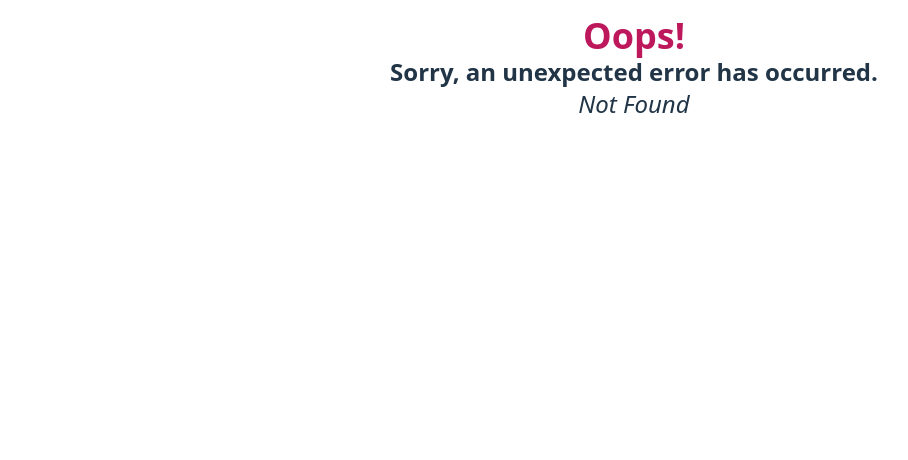
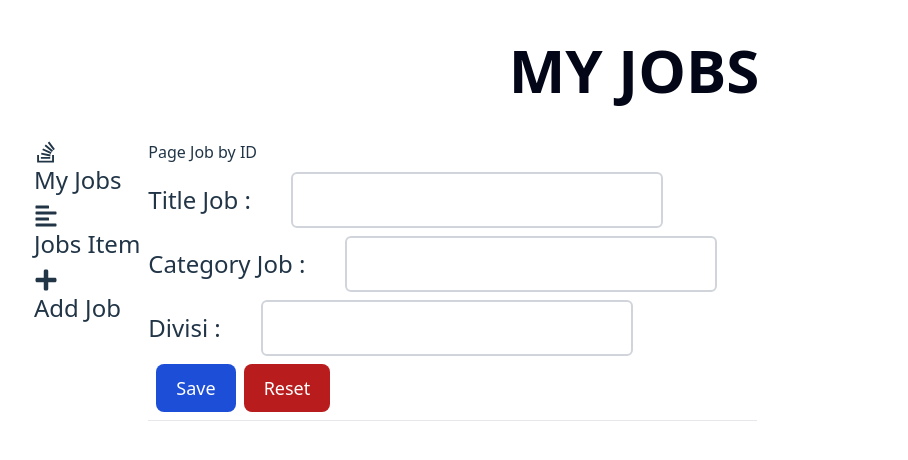
Before and after one commit to sidiqcahyono83/jobs, a React (Vite) app: page /addjobs in a window 1280 px wide. Before the commit this address had no page. Shown: the top 460 px of the page, without its empty margins (6-914 px from the left). Built offline with nearby package versions, Linux system fonts and the light colour scheme.

Commit message:
fate: add route Outlet

```diff
--- a/src/components/ui/job-item.tsx
+++ b/src/components/ui/job-item.tsx
@@ -23,7 +23,7 @@ export function JobItem({ job }: { job: Job }) {
       </div>
 
       <p>
-        {job.divisi} {job.isDone ? "✅" : "❓"}
+        {job.id} {job.divisi} {job.isDone ? "✅" : "❓"}
       </p>
     </div>
   );
--- a/src/data/jobs.tsx
+++ b/src/data/jobs.tsx
@@ -6,7 +6,6 @@ export type Job = {
   isDone: boolean;
   timeStart?: Date;
   timeEnd?: Date;
-  createdAt?: number;
 };
 export const dataJobs: Job[] = [
   {
--- a/src/main.tsx
+++ b/src/main.tsx
@@ -9,6 +9,7 @@ import { RootRoute } from "./routes/root";
 import { ErrorRoute } from "./routes/error";
 import { DetailJobRoute } from "./routes/job";
 import { JobsRoute } from "./routes/jobs-route";
+import { AddJobRoute } from "./routes/add-job";
 
 const router = createBrowserRouter([
   {
@@ -23,6 +24,10 @@ const router = createBrowserRouter([
       {
         path: "/jobs/:jobId",
         element: <DetailJobRoute />
+      },
+      {
+        path: "/addjobs",
+        element: <AddJobRoute />
       }
     ]
   }
--- a/src/routes/add-job.tsx
+++ b/src/routes/add-job.tsx
@@ -0,0 +1,83 @@
+import { useState } from "react";
+import { Job, dataJobs } from "../data/jobs";
+
+export function AddJobRoute() {
+  const [jobsState, setJobs] = useState(dataJobs);
+  const saveNewJob = (event: React.FormEvent<HTMLFormElement>) => {
+    event.preventDefault();
+    const formData = new FormData(event.currentTarget);
+    const newdataJob: Job = {
+      id: 4,
+      title: formData.get("title")?.toString() || "Untitled",
+      category: formData.get("category")?.toString() || "Uncategorized",
+      divisi: formData.get("divisi")?.toString() || "Tecknik",
+      isDone: false,
+      timeStart: new Date("2024-05-22 08:30"),
+      timeEnd: new Date("2024-05-22 14:30")
+    };
+    setJobs([...jobsState, newdataJob]);
+  };
+  return (
+    <div>
+      <h1>Page Job by ID</h1>
+      <div className="my-2 dark:text-white">
+        <form action="" onSubmit={saveNewJob} className="mx-auto">
+          <div className="form-control my-2">
+            <label htmlFor="title" className="font-normal text-2xl my-4">
+              Title Job :
+            </label>
+            <input
+              type="text"
+              name="title"
+              id="title"
+              className="mx-10 rounded-md py-2.5 px-2.5 text-2xl text-gray-900 bg-transparent border-2 border-b-2 border-gray-300 appearance-none dark:text-white dark:border-gray-600 dark:focus:border-blue-500 focus:outline-none focus:ring-0 focus:border-blue-600 peer"
+              placeholder=""
+              required
+            />
+          </div>
+          <div className="form-control my-2">
+            <label htmlFor="category" className="font-normal text-2xl my-4">
+              Category Job :
+            </label>
+            <input
+              type="text"
+              name="category"
+              id="category"
+              className="mx-10 rounded-md py-2.5 px-2.5 text-2xl text-gray-900 bg-transparent border-2 border-b-2 border-gray-300 appearance-none dark:text-white dark:border-gray-600 dark:focus:border-blue-500 focus:outline-none focus:ring-0 focus:border-blue-600 peer"
+              placeholder=""
+              required
+            />
+          </div>
+          <div className="form-control my-2">
+            <label htmlFor="divisi" className="font-normal text-2xl my-4">
+              Divisi :
+            </label>
+            <input
+              type="text"
+              name="divisi"
+              id="divisi"
+              className="mx-10 rounded-md py-2.5 px-2.5 text-2xl text-gray-900 bg-transparent border-2 border-b-2 border-gray-300 appearance-none dark:text-white dark:border-gray-600 dark:focus:border-blue-500 focus:outline-none focus:ring-0 focus:border-blue-600 peer"
+              placeholder=""
+              required
+            />
+          </div>
+
+          <button
+            type="submit"
+            className="text-white bg-blue-700 hover:bg-blue-800 focus:ring-4 focus:outline-none focus:ring-blue-300 font-medium rounded-lg text-lg w-full sm:w-auto px-5 py-2.5 mx-2 text-center dark:bg-blue-600 dark:hover:bg-blue-700 dark:focus:ring-blue-800"
+          >
+            Save
+          </button>
+          <button
+            type="reset"
+            className="text-white bg-red-700 hover:bg-red-800 focus:ring-4 focus:outline-none focus:ring-red-300 font-medium rounded-lg text-lg w-full sm:w-auto px-5 py-2.5 text-center dark:bg-red-600 dark:hover:bg-red-700 dark:focus:ring-red-800"
+          >
+            Reset
+          </button>
+        </form>
+      </div>
+
+      <hr />
+    </div>
+  );
+}
--- a/src/routes/jobs-route.tsx
+++ b/src/routes/jobs-route.tsx
@@ -1,10 +1,8 @@
-import { useState } from "react";
+import { JobItem } from "../components/ui/job-item";
+import { Link } from "react-router-dom";
 import { dataJobs } from "../data/jobs";
-import { JobItem } from "../components/ui/job-item";
 
 export function JobsRoute() {
-  const [jobsState] = useState(dataJobs);
-
   return (
     <>
       <main className="container dark:text-white">
@@ -18,9 +16,17 @@ export function JobsRoute() {
           <section className="my-4">
             <div>
               <ul className="flex-row text-2xl  justify-between gap-2">
-                {jobsState.map((Jobs) => (
-                  <li key="{Jobs.id}" className="my-2 ">
-                    <JobItem job={Jobs} />
+                {dataJobs.map((job) => (
+                  <li
+                    key={job.id}
+                    className="my-2 dark:bg-stone-400 rounded-md dark:text-black"
+                  >
+                    <Link
+                      to={`/jobs/${job.id}`}
+                      className="block  hover:bg-slate-400"
+                    >
+                      <JobItem job={job} />
+                    </Link>
                   </li>
                 ))}
               </ul>
--- a/src/routes/root.tsx
+++ b/src/routes/root.tsx
@@ -1,28 +1,33 @@
 import { FaStackOverflow } from "react-icons/fa";
 import { FaAlignLeft } from "react-icons/fa";
 import { FaPlus } from "react-icons/fa";
-import { Outlet } from "react-router-dom";
+import { Link, Outlet } from "react-router-dom";
 export function RootRoute() {
   return (
     <main>
       <div className="justify-center m-10">
         <h1 className="text-slate-950 m-10 dark:text-slate-100 font-bold justify-center text-6xl flex">
-          MY JOBS
+          <Link to="/">MY JOBS</Link>
         </h1>
-        <div className="flex flex-col-2 content-between">
-          <ul className="flex flex-col bg-fuchsia-600 gap-6  text-2xl">
-            <li className="hover:text-3xl">Home</li>
-            <li className="flex gap-4 items-center  hover:text-blue-800">
+        <div className="flex flex-col-2">
+          <ul className="flex flex-col gap-2  text-2xl">
+            <li className=" gap-2  hover:text-blue-800">
+              <Link to="/jobs">
                 <FaStackOverflow />
                 My Jobs
+              </Link>
             </li>
-            <li className="flex gap-4 items-center hover:text-blue-800">
+            <li className="flex gap-2 items-center hover:text-blue-800">
+              <Link to="">
                 <FaAlignLeft />
                 Jobs Item
+              </Link>
             </li>
-            <li className="flex gap-4 items-center  hover:text-blue-800">
+            <li className="flex gap-2 items-center  hover:text-blue-800">
+              <Link to="/addjobs">
                 <FaPlus />
                 Add Job
+              </Link>
             </li>
           </ul>
 
```
Lines whose indentation alone changed are shown as unchanged.
